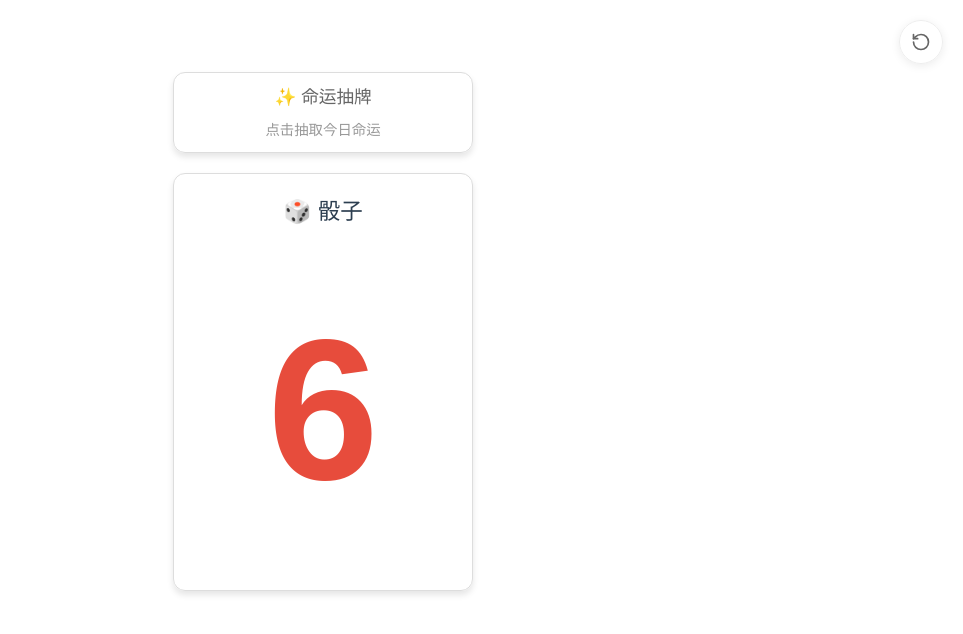
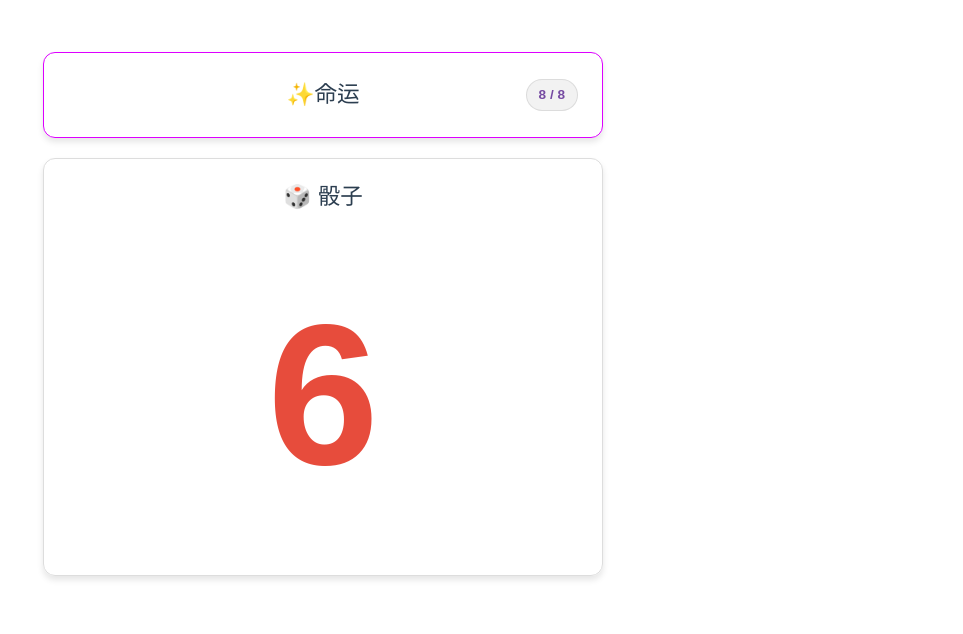
Before and after one commit to Volyyig/Dice, a Vue app: page / in a window 1280 px wide. Shown: the top 634 px of the page, without its empty margins (317-1280 px from the left). Built offline with nearby package versions, Linux system fonts and the light colour scheme.

Commit message:
feat: 命运抽取功能

```diff
--- a/src/App.vue
+++ b/src/App.vue
@@ -13,13 +13,6 @@ const handleSave = (item: HistoryItem) => {
 </script>
 
 <template>
-  <div class="reset">
-    <button @click="history = []" title="重置记录" @mousedown.prevent>
-      <svg xmlns="http://www.w3.org/2000/svg" width="20" height="20" viewBox="0 0 24 24" fill="none" stroke="currentColor" stroke-width="2" stroke-linecap="round" stroke-linejoin="round">
-        <path d="M3 12a9 9 0 1 0 9-9 9.75 9.75 0 0 0-6.74 2.74L3 8"/><path d="M3 3v5h5"/>
-      </svg>
-    </button>
-  </div>
   <div class="app-container">
     <FateDraw @save="handleSave" />
     <Dice @save="handleSave" />
@@ -34,32 +27,8 @@ const handleSave = (item: HistoryItem) => {
   align-items: center;
   gap: 20px;
   margin: auto;
-  max-width: 300px;
-  padding-top: 40px;
-}
-
-.reset {
-  position: fixed;
-  top: 20px;
-  right: 20px;
-  z-index: 100;
-}
-
-.reset button {
-  border: 1px solid #eee;
-  border-radius: 50%;
-  width: 44px;
-  height: 44px;
-  display: flex;
-  align-items: center;
-  justify-content: center;
-  cursor: pointer;
-  box-shadow: 0 2px 10px rgba(0, 0, 0, 0.08);
-  transition: all 0.3s cubic-bezier(0.4, 0, 0.2, 1);
-  padding: 0;
-  color: #666;
-  outline: none;
-  background-color: transparent;
+  max-width: 600px;
+  padding: 20px;
 }
 
 @media (hover: hover) {
--- a/src/components/FateDraw.vue
+++ b/src/components/FateDraw.vue
@@ -1,81 +1,393 @@
 <template>
-  <div class="fate-draw" v-fireworks @click="drawFate">
-    <h3>✨ 命运抽牌</h3>
-    <div class="fate-result" v-if="currentFate">
-      <span :style="{ color: fateColor }">{{ currentFate }}</span>
+  <div class="fate-container">
+    <div class="draw-section">
+      <div class="fate-draw-card" v-fireworks @click="drawFate">
+        <div class="fate-header">
+          <div class="card-content">
+            <h2>✨命运</h2>
+          </div>
+          <div class="deck-info" v-if="deck.length >= 0">
+            <span class="count-value">{{ deck.length }} / {{ fatePool.length }}</span>
+          </div>
+        </div>
+      </div>
     </div>
-    <div v-else class="placeholder">点击抽取今日命运</div>
+
+    <!-- Delayed Fates Area (Below) -->
+    <div v-if="delayedFates.length > 0" class="delayed-area" :class="{ 'has-items': delayedFates.length > 0 }">
+      <div class="delayed-area-header">
+        <h4>⏳ 延时命运</h4>
+      </div>
+      <div class="delayed-list">
+        <div v-for="(fate, index) in delayedFates" :key="fate.name + index" class="delayed-card"
+          @click="discardDelayedFate(index)" title="点击放入弃牌区">
+          <div class="delayed-card-inner">
+            <div class="delayed-name">{{ fate.name }}</div>
+            <div class="delayed-desc">{{ fate.description }}</div>
+          </div>
+        </div>
+      </div>
+    </div>
+
+    <!-- Result Modal -->
+    <Transition name="modal-fade">
+      <div class="modal-overlay" v-if="drawnFate" @click="closeModal">
+        <div class="modal-card" @click.stop
+          :class="drawnFate.category === FateCategory.Delayed ? 'type-delayed' : 'type-normal'">
+          <div class="card-tag">{{ drawnFate.category }}</div>
+          <div class="card-main">
+            <h2>{{ drawnFate.name }}</h2>
+            <div class="divider"></div>
+            <p class="description">{{ drawnFate.description }}</p>
+          </div>
+        </div>
+      </div>
+    </Transition>
   </div>
 </template>
 
 <script setup lang="ts">
-import { ref } from 'vue';
+import { ref, onMounted } from 'vue';
 import { vFireworks } from '@/utils/fireworks';
+import { Fate, FateCategory } from '@/types/Fate';
 import type { HistoryItem } from './History.vue';
 
 const emit = defineEmits<{
   (e: 'save', item: HistoryItem): void
 }>();
 
-const fates = [
-  "大吉：万事如意，好运连连！",
-  "中吉：平和顺利，适合行动。",
-  "小吉：微小的确幸即将发生。",
-  "末吉：虽有波折，终能化解。",
-  "平：波澜不惊，宜静思。",
-  "小凶：略有不顺，谨慎行事。",
-  "大凶：诸事小心，宜宅家。"
+// Card pool definition
+const fatePool: Fate[] = [
+  new Fate("财神驾到", () => console.log("Effect: Gain bounty"), FateCategory.Normal, "立即获得一笔意外之财"),
+  new Fate("霉运降临", () => console.log("Effect: Lose bounty"), FateCategory.Normal, "不小心掉了一些金币"),
+  new Fate("路障预警", () => console.log("Effect: Place roadblock"), FateCategory.Delayed, "在前方放置一个无形路障"),
+  new Fate("双倍经验", () => console.log("Effect: Double XP"), FateCategory.Delayed, "下一次行动获得双倍经验"),
+  new Fate("禁闭室", () => console.log("Effect: Prison"), FateCategory.Delayed, "下一轮将无法行动"),
+  new Fate("加速鞋", () => console.log("Effect: Speed up"), FateCategory.Normal, "本次步数额外增加2点"),
+  new Fate("时空裂缝", () => console.log("Effect: Teleport"), FateCategory.Normal, "被随机传送到地图某处"),
+  new Fate("守护天使", () => console.log("Effect: Shield"), FateCategory.Delayed, "抵挡下一次受到的负面效果"),
 ];
 
-const currentFate = ref('');
-const fateColor = ref<string>('#42b983');
+const deck = ref<Fate[]>([]);
+const delayedFates = ref<Fate[]>([]);
+const drawnFate = ref<Fate | null>(null);
+
+// Shuffle utility
+const shuffle = (array: Fate[]) => {
+  const newArray = [...array];
+  for (let i = newArray.length - 1; i > 0; i--) {
+    const j = Math.floor(Math.random() * (i + 1));
+    [newArray[i], newArray[j]] = [newArray[j]!, newArray[i]!];
+  }
+  return newArray;
+};
+
+const initializeDeck = () => {
+  deck.value = shuffle(fatePool);
+};
 
 const drawFate = () => {
-  const index = Math.floor(Math.random() * fates.length);
-  currentFate.value = <string>fates[index];
+  if (deck.value.length === 0) {
+    initializeDeck();
+  }
 
-  // Set color based on fate (simplified)
-  if (index <= 2) fateColor.value = '#e74c3c'; // Good luck: Red
-  else if (index <= 4) fateColor.value = '#3498db'; // Neutral: Blue
-  else fateColor.value = '#95a5a6'; // Less good: Gray
+  const fate = deck.value.pop();
+  if (!fate) return;
 
+  drawnFate.value = fate;
+
+  // Execute effect
+  fate.effect();
+
+  // If delayed, add to active list
+  if (fate.category === FateCategory.Delayed) {
+    delayedFates.value.push(fate);
+  }
+
+  // Save to history
   const now = new Date();
   const item: HistoryItem = {
-    value: currentFate.value,
-    color: <string>fateColor.value,
+    value: `${fate.name}`,
+    color: fate.category === FateCategory.Delayed ? '#f39c12' : '#2ecc71',
     time: `${String(now.getHours()).padStart(2, '0')}:${String(now.getMinutes()).padStart(2, '0')}:${String(now.getSeconds()).padStart(2, '0')}`
   };
   emit('save', item);
 };
+
+const closeModal = () => {
+  drawnFate.value = null;
+};
+
+const discardDelayedFate = (index: number) => {
+  delayedFates.value.splice(index, 1);
+};
+
+onMounted(() => {
+  initializeDeck();
+});
 </script>
 
+
 <style scoped>
-.fate-draw {
+.fate-container {
+  display: flex;
+  flex-direction: column;
   width: 100%;
-  padding: 10px 20px;
-  border: 1px solid #ddd;
+  padding: 24px;
+  gap: 20px;
+  border: 1px solid #dd00ff;
   border-radius: 12px;
   text-align: center;
   font-family: Arial, sans-serif;
   box-shadow: 0 4px 6px rgba(0, 0, 0, 0.1);
+  /* background-color: var(--color-background-soft); */
+  position: relative;
+  box-sizing: border-box;
 }
 
+.draw-section {
+  width: 100%;
+  display: flex;
+  flex-direction: column;
+  justify-content: center;
+  align-items: center;
+  gap: 12px;
+}
+
+.fate-header {
+  display: flex;
+  justify-content: center;
+  align-items: center;
+  width: 100%;
+  position: relative;
+}
+
+.deck-info {
+  display: flex;
+  width: fit-content;
+  position: absolute;
+  right: 0;
+  font-size: 0.85rem;
+  color: var(--color-text);
+  background: var(--color-background-mute);
+  padding: 4px 12px;
+  border-radius: 20px;
+  gap: 8px;
+  border: 1px solid var(--color-border);
+}
+
+.count-label {
+  opacity: 0.7;
+}
+
+.count-value {
+  font-weight: bold;
+  color: #764ba2;
+}
+
+.card-back-pattern {
+  position: absolute;
+  top: 0;
+  left: 0;
+  right: 0;
+  bottom: 0;
+  opacity: 0.1;
+  background-image:
+    radial-gradient(circle at 20% 30%, white 1px, transparent 1px),
+    radial-gradient(circle at 70% 60%, white 1px, transparent 1px),
+    radial-gradient(circle at 40% 80%, white 1px, transparent 1px);
+  background-size: 40px 40px;
+}
+
+.fate-draw-card {
+  width: 100%;
+}
+
+.card-content {
+  position: relative;
+  z-index: 1;
+  text-align: center;
+}
+
+.sparkles {
+  font-size: 2rem;
+  margin-bottom: 4px;
+}
 
 h3 {
   margin: 0;
-  font-size: 1.1rem;
-  color: #666;
+  font-size: 1.25rem;
+  letter-spacing: 2px;
 }
 
-.fate-result {
-  margin-top: 8px;
-  font-size: 1.2rem;
-  font-weight: bold;
+.hint {
+  font-size: 0.8rem;
+  opacity: 0.8;
+  margin-top: 4px;
 }
 
-.placeholder {
-  margin-top: 8px;
-  color: #999;
-  font-size: 0.9rem;
+/* Area for Delayed Fates (Below) */
+.delayed-area {
+  width: 100%;
+  padding: 15px;
+  background: var(--color-background-mute);
+  backdrop-filter: blur(8px);
+  border-radius: 12px;
+  border: 1px solid var(--color-border);
+  display: flex;
+  flex-direction: column;
+  transition: all 0.5s ease;
+  min-height: 80px;
+}
+
+.delayed-area-header {
+  margin-bottom: 12px;
+  padding-bottom: 8px;
+  border-bottom: 1px solid var(--color-border);
+}
+
+h4 {
+  margin: 0;
+  font-size: 1rem;
+  color: #764ba2;
+  text-align: left;
+}
+
+.delayed-list {
+  display: flex;
+  flex-wrap: wrap;
+  gap: 10px;
+}
+
+.delayed-card {
+  background: var(--color-background);
+  border-radius: 8px;
+  padding: 10px 14px;
+  border-left: 4px solid #f39c12;
+  box-shadow: 0 2px 4px rgba(0, 0, 0, 0.1);
+  cursor: pointer;
+  transition: all 0.2s;
+  flex: 1 1 160px;
+  max-width: 240px;
+  text-align: left;
+}
+
+.delayed-card:hover {
+  transform: translateY(-2px);
+  box-shadow: 0 4px 8px rgba(0, 0, 0, 0.2);
+}
+
+.delayed-name {
+  font-weight: bold;
+  font-size: 0.95rem;
+  color: var(--color-heading);
+}
+
+.delayed-desc {
+  font-size: 0.8rem;
+  color: var(--color-text);
+  margin-top: 4px;
+}
+
+/* Modal Styling */
+.modal-overlay {
+  position: fixed;
+  top: 0;
+  left: 0;
+  right: 0;
+  bottom: 0;
+  background: rgba(0, 0, 0, 0.7);
+  backdrop-filter: blur(4px);
+  display: flex;
+  justify-content: center;
+  align-items: center;
+  z-index: 1000;
+}
+
+.modal-card {
+  background: var(--color-background-soft);
+  width: 90%;
+  max-width: 320px;
+  border-radius: 20px;
+  padding: 30px;
+  text-align: center;
+  position: relative;
+  box-shadow: 0 20px 40px rgba(0, 0, 0, 0.4);
+  animation: card-appear 0.4s cubic-bezier(0.175, 0.885, 0.32, 1.275);
+}
+
+.card-tag {
+  position: absolute;
+  top: -12px;
+  left: 50%;
+  transform: translateX(-50%);
+  padding: 4px 16px;
+  border-radius: 20px;
+  color: white;
+  font-size: 0.8rem;
+  font-weight: bold;
+  box-shadow: 0 4px 8px rgba(0, 0, 0, 0.2);
+}
+
+.type-normal .card-tag {
+  background: #2ecc71;
+}
+
+.type-delayed .card-tag {
+  background: #f39c12;
+}
+
+.card-main h2 {
+  margin-top: 10px;
+  color: var(--color-heading);
+  font-size: 1.8rem;
+}
+
+.divider {
+  height: 2px;
+  width: 40px;
+  background: var(--color-border);
+  margin: 15px auto;
+}
+
+.description {
+  color: var(--color-text);
+  font-size: 1.1rem;
+  line-height: 1.4;
+  margin-bottom: 25px;
+}
+
+/* Animations */
+@keyframes card-appear {
+  from {
+    opacity: 0;
+    transform: scale(0.8) translateY(20px);
+  }
+
+  to {
+    opacity: 1;
+    transform: scale(1) translateY(0);
+  }
+}
+
+.modal-fade-enter-active,
+.modal-fade-leave-active {
+  transition: opacity 0.3s;
+}
+
+.modal-fade-enter-from,
+.modal-fade-leave-to {
+  opacity: 0;
+}
+
+.list-enter-active,
+.list-leave-active {
+  transition: all 0.4s ease;
+}
+
+.list-enter-from,
+.list-leave-to {
+  opacity: 0;
+  transform: translateY(10px);
 }
 </style>
--- a/src/components/History.vue
+++ b/src/components/History.vue
@@ -28,7 +28,6 @@ defineProps<{
   border: 1px solid #ddd;
   border-radius: 10px;
   margin: 5px auto;
-  max-width: 300px;
   font-family: Arial, sans-serif;
   padding: 1px;
   box-shadow: 0 4px 6px rgba(0, 0, 0, 0.1);
--- /dev/null
+++ b/src/types/Fate.ts
@@ -0,0 +1,13 @@
+export enum FateCategory {
+  Normal = '普通',
+  Delayed = '延时'
+}
+
+export class Fate {
+  constructor(
+    public name: string,
+    public effect: () => void,
+    public category: FateCategory,
+    public description: string = ''
+  ) {}
+}
```
Also changed, not shown: src/components/Dice.vue (+0 -29 lines).
